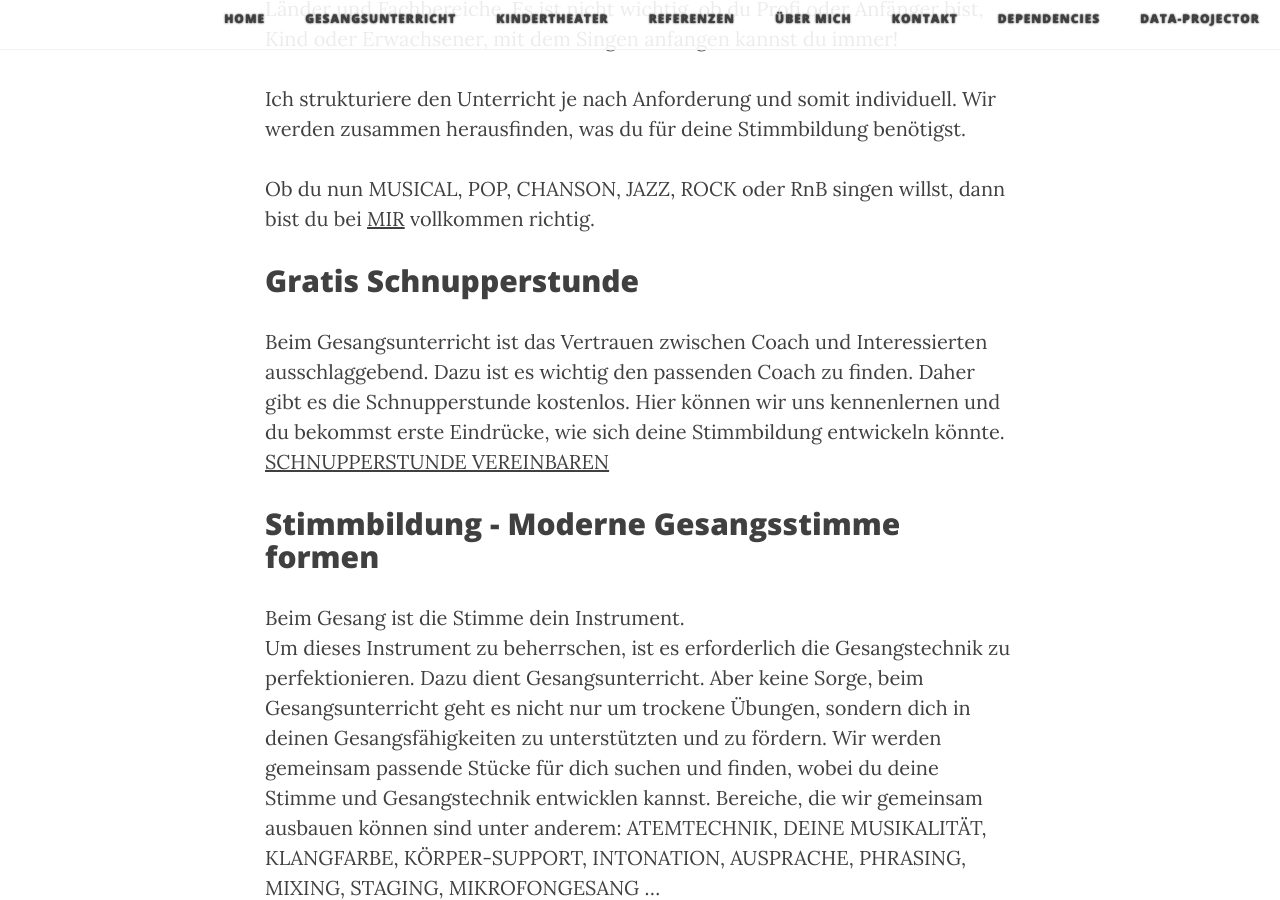
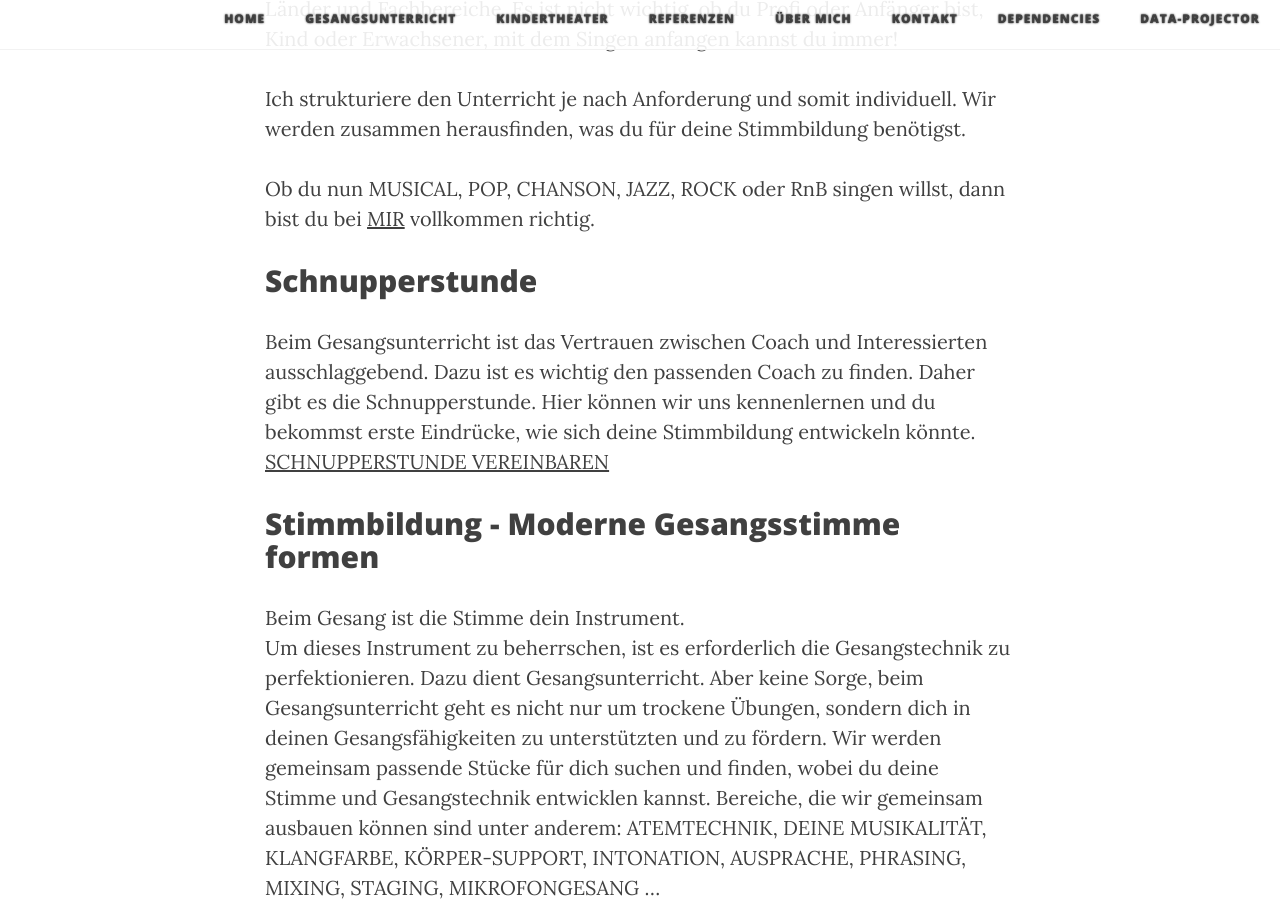
Before and after one commit to janhyza/gesangscoaching.at, a Jekyll site: the page built from projects/Gesangsunterricht.md, in a window 1280 px wide and 900 px high, scrolled down 663 px. Built offline with Jekyll 4.4.1, drawn with Linux system fonts in a browser that asks for light colours; nearby versions of some CDN libraries.

Commit message:
gratis away

```diff
--- a/projects/Gesangsunterricht.md
+++ b/projects/Gesangsunterricht.md
@@ -12,8 +12,8 @@
 
 Ob du nun MUSICAL, POP, CHANSON, JAZZ, ROCK oder RnB singen willst, dann bist du bei [MIR](http://gesangscoaching.at/contact/) vollkommen richtig.
 
-## Gratis Schnupperstunde
-Beim Gesangsunterricht ist das Vertrauen zwischen Coach und Interessierten ausschlaggebend. Dazu ist es wichtig den passenden Coach zu finden. Daher gibt es die Schnupperstunde kostenlos. Hier können wir uns kennenlernen und du bekommst erste Eindrücke, wie sich deine Stimmbildung entwickeln könnte. [SCHNUPPERSTUNDE VEREINBAREN ](http://gesangscoaching.at/contact/)
+## Schnupperstunde
+Beim Gesangsunterricht ist das Vertrauen zwischen Coach und Interessierten ausschlaggebend. Dazu ist es wichtig den passenden Coach zu finden. Daher gibt es die Schnupperstunde. Hier können wir uns kennenlernen und du bekommst erste Eindrücke, wie sich deine Stimmbildung entwickeln könnte. [SCHNUPPERSTUNDE VEREINBAREN ](http://gesangscoaching.at/contact/)
 
 ## Stimmbildung - Moderne Gesangsstimme formen
 Beim Gesang ist die Stimme dein Instrument. <br>
```
